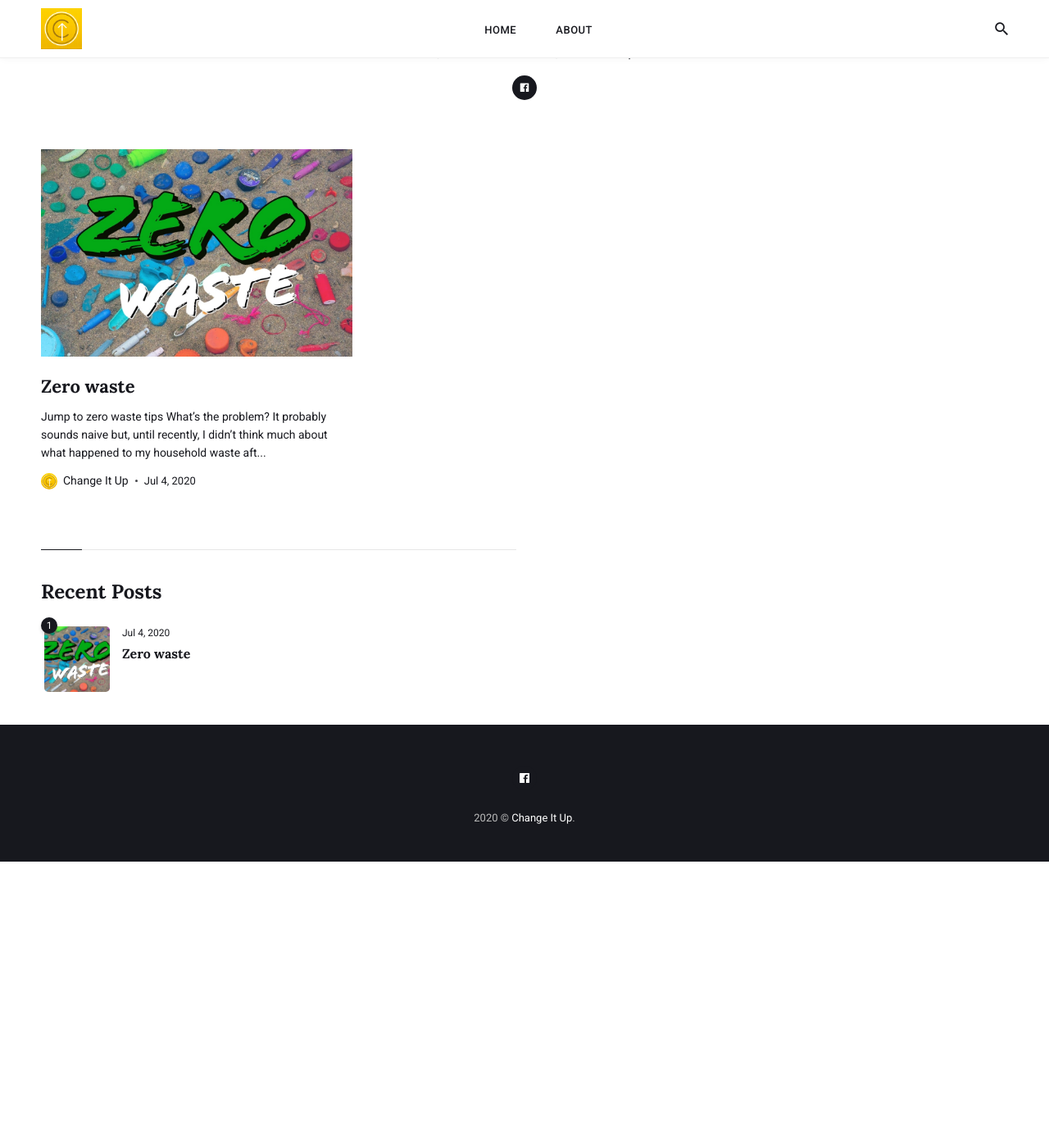
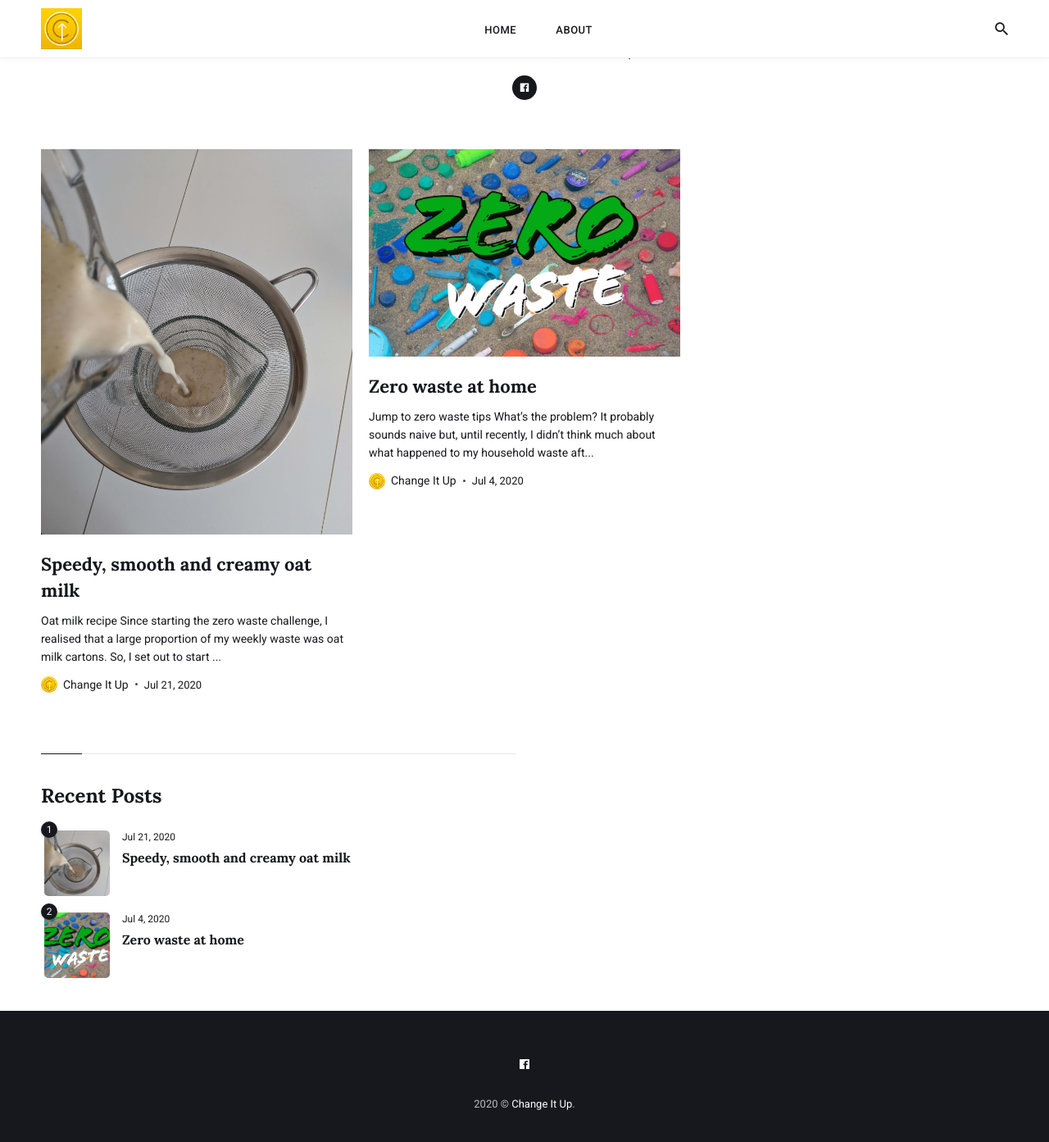
Before and after one commit to robinprospect/personalwebsite, a Jekyll site: the page built from index.html, in a window 1280 px wide and 1400 px high, scrolled down 335 px. Shown: the top 1393 px of the window at 82% size. Built offline with Jekyll 4.4.1, drawn with Linux system fonts in a browser that asks for light colours; nearby versions of some CDN libraries; the list of posts is cut into pages by our own code; before the commit the page ends 1386 px from its top, so only the background shows below that; some of the changed lines change nothing that is shown.

Commit message:
Oat milk recipe

```diff
--- a/_posts/2020-07-04-zero-waste-food-packaging.md
+++ b/_posts/2020-07-04-zero-waste-food-packaging.md
@@ -1,6 +1,6 @@
 ---
 layout: post
-title:  Zero waste
+title:  Zero waste at home
 image:  '/images/zero-waste-blog-header.jpg'
 #tags:   [Fashion, Lifestyles]
 ---
@@ -73,7 +73,7 @@ Where it isn’t possible to avoid packaging, Micol has also been experimenting
 
 The biggest success, for both of us, has been making our own oat milk. Oat milk is a winner on every front. If you use a lot of milk (the cereal eaters or compulsive latte drinkers) you get through several cartons of shop-bought a week. Making oat milk is really easy, extremely cheap, and zero waste.
 
-I’ve played with a few recipes. Micol enjoys making oat milk at its very simplest, which is just oats whizzed up with water. It is one of the easiest vegan transitions for omnivores, as it is such a close replacement for cow milk. It has also been shown to be, environmentally, [the friendliest milk](https://www.bbc.co.uk/news/science-environment-46654042).
+I’ve played with a few recipes and you can find my tried and tested version [here](https://changeitup.org.uk/oat-milk-recipe/). Micol enjoys making oat milk at its very simplest, which is just oats whizzed up with water. It is one of the easiest vegan transitions for omnivores, as it is such a close replacement for cow milk. It has also been shown to be, environmentally, [the friendliest milk](https://www.bbc.co.uk/news/science-environment-46654042).
 
 Micol says that although she knew it wasn't going to be perfect, she's happy with the changes she has made through this challenge. She feels that good habits have been formed and she can see herself continuing on this journey in the future. The largest reductions in waste have come from buying loose vegetables and making oat milk.
 
@@ -106,7 +106,7 @@ Think about reducing waste when you're making buying and cooking decisions.
 
 ### 3. Make your own
 - What packaging ends up in your bin most often? Could you make your own version? ⌛ 💰
-- Making oat milk is easy, quick and an excellent replacement for other milks. 💰
+- Making oat milk is easy, quick and an excellent replacement for other milks. Here's [my recipe](https://changeitup.org.uk/oat-milk-recipe/). 💰
 - If you're a fizzy drink fiend, look out for a secondhand SodaStream!
 
 
--- /dev/null
+++ b/_posts/2020-07-21-oat-milk-recipe.md
@@ -0,0 +1,44 @@
+---
+layout: post
+title:  Speedy, smooth and creamy oat milk
+image:  '/images/oat-milk-2.jpg'
+#tags:   [Fashion, Lifestyles]
+---
+
+# Oat milk recipe
+
+Since starting the [zero waste challenge](https://changeitup.org.uk/zero-waste-food-packaging/), I realised that a large proportion of my weekly waste was oat milk cartons. So, I set out to start making my own. It's easy, cheap, and produces no waste at all. I fiddled around with a few recipes online and this is my tried and tested version. Let me know if you give it a go!
+
+## Ingredients (makes 750ml)
+- 3.5 cups / 875 ml of water
+- 1 date
+- 1 cup / 250 ml of oats
+- 1 tbsp rapeseed oil
+- Pinch of salt
+
+## Equipment
+- Blender
+- Fine mesh sieve
+- Jug
+- Bottle or other airtight pourable container
+
+![Homemade oat milk]({{site.baseurl}}/images/oat-milk-1.jpg)
+*Blitzing the date*
+
+## Method
+
+1. Put the date, minus stone, into a blender with the water and the salt. Blend for about 30 seconds. The date should have completely broken down.
+
+2. Add the other ingredients (oats, oil) to the blender. Blend for 30 seconds only. This is important, as longer blending results in a slimy texture.
+
+3. Pour the mixture through a fine mesh sieve. As the oat bran builds up in the sieve, spoon the bran into a separate container. You can use the bran in cooking (maybe try these vegan cookies) or just eat it for breakfast with a banana and some seeds like I do.
+
+4. I pour the mixture into a jug and then pour from the jug into a kilner bottle, where it lives in the fridge until it’s all gone.
+
+5. And there you have it: homemade oat milk!
+
+### Options
+The salt and the date are optional extras for taste. The oil is an optional extra for consistency and stability, especially if using the milk in hot drinks. For an even creamier milk, reduce the water to 3 cups and add an extra tablespoon of oil. You can make a super simple milk just with oats and water.
+
+![Homemade oat milk]({{site.baseurl}}/images/oat-milk-3.jpg)
+*The beautiful final product!*
```
